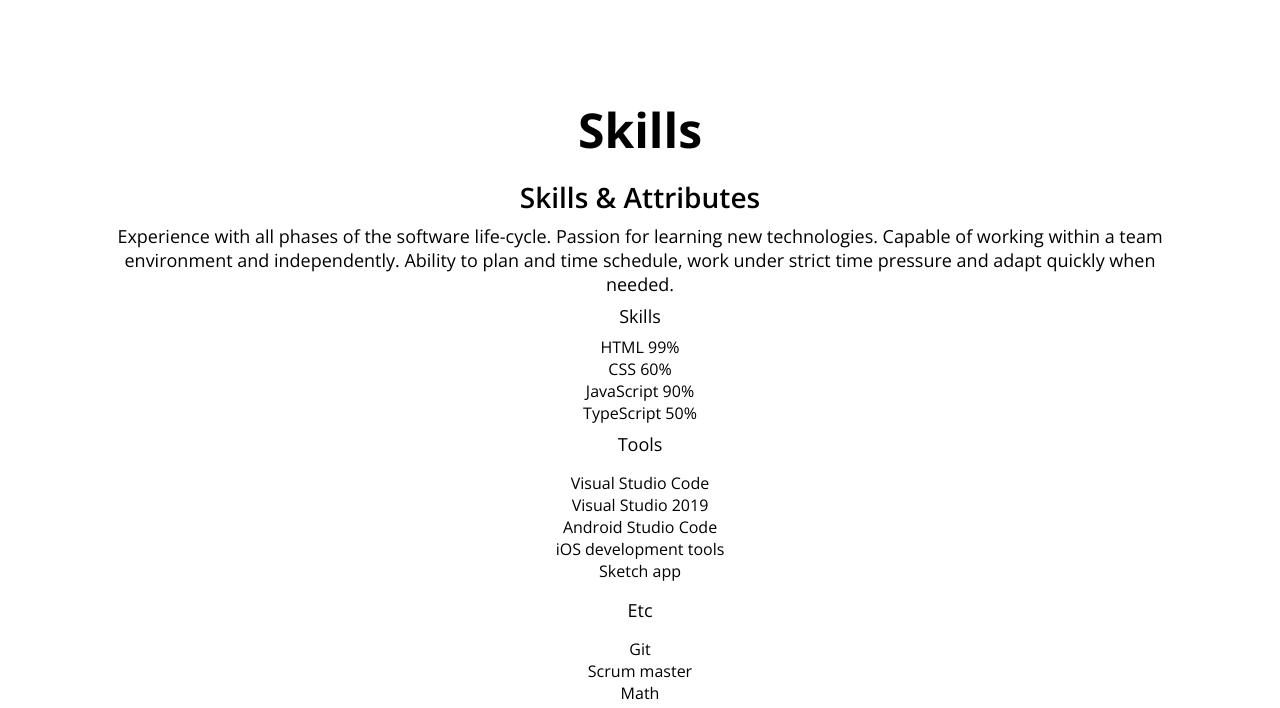
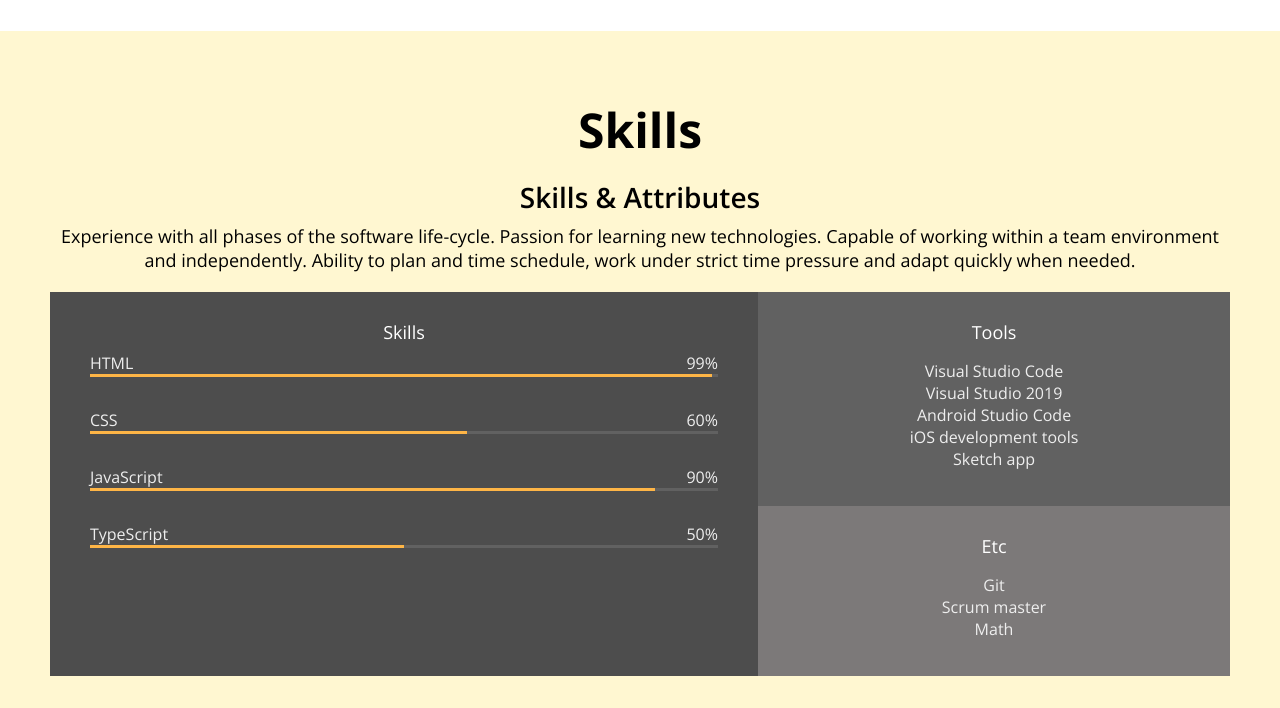
Before and after one commit to bukzi/portfolio, a plain HTML site: page index.html in a window 1280 px wide. Shown: the part 1492-2200 px from the top of the page. Drawn offline with nearby package versions, Linux system fonts and the light colour scheme.

Commit message:
CSS: Skills

```diff
--- a/index.html
+++ b/index.html
@@ -55,7 +55,7 @@
       <button class="home__contact">CONTACT ME</button>
     </section>
     <!-- About -->
-    <section id="about" class="section">
+    <section id="about" class="section section__container">
       <h1>About me</h1>
       <p>
         Lorem ipsum dolor sit amet, consectetur adipisicing elit. Possimus eius
@@ -118,16 +118,17 @@
     </section>
     <!-- Skills -->
     <section id="skills" class="section">
+      <div class="section__container">
         <h1>Skills</h1>
         <h2>Skills & Attributes</h2>
         <p>
           Experience with all phases of the software life-cycle. Passion for
-        learning new technologies. Capable of working within a team environment
-        and independently. Ability to plan and time schedule, work under strict
-        time pressure and adapt quickly when needed.
+          learning new technologies. Capable of working within a team
+          environment and independently. Ability to plan and time schedule, work
+          under strict time pressure and adapt quickly when needed.
         </p>
         <div class="skillset">
-        <div class="skillset_left">
+          <div class="skillset__left">
             <h3 class="skillset__title">Skills</h3>
             <div class="skill">
               <div class="skill__description">
@@ -135,7 +136,7 @@
                 <span>99%</span>
               </div>
               <div class="skill__bar">
-              <div class="skill__value"></div>
+                <div class="skill__value" style="width: 99%;"></div>
               </div>
             </div>
             <div class="skill">
@@ -144,7 +145,7 @@
                 <span>60%</span>
               </div>
               <div class="skill__bar">
-              <div class="skill__value"></div>
+                <div class="skill__value" style="width: 60%;"></div>
               </div>
             </div>
             <div class="skill">
@@ -153,7 +154,7 @@
                 <span>90%</span>
               </div>
               <div class="skill__bar">
-              <div class="skill__value"></div>
+                <div class="skill__value" style="width: 90%;"></div>
               </div>
             </div>
             <div class="skill">
@@ -162,7 +163,7 @@
                 <span>50%</span>
               </div>
               <div class="skill__bar">
-              <div class="skill__value"></div>
+                <div class="skill__value" style="width: 50%;"></div>
               </div>
             </div>
           </div>
@@ -184,6 +185,7 @@
                 <li><span>Scrum master</span></li>
                 <li><span>Math</span></li>
               </ul>
+            </div>
           </div>
         </div>
       </div>
--- a/style.css
+++ b/style.css
@@ -152,6 +152,11 @@
 .section {
   padding: 50px;
   text-align: center;
+
+  margin: auto;
+}
+
+.section__container {
   /* 보통 1000~1200이 desktop에서 보기 좋음 */
   max-width: 1200px;
   margin: auto;
@@ -215,3 +220,58 @@
 .job__period {
   font-size: var(--font-micro);
 }
+
+/* Skills */
+#skills {
+  background-color: var(--color-yellow);
+}
+
+.skill {
+  margin-bottom: 32px;
+}
+
+.skillset {
+  display: flex;
+  background-color: var(--color-light-grey);
+  color: var(--color-light-white);
+  margin: 20px 0;
+}
+
+.skillset__title {
+  color: var(--color-white);
+}
+
+.skillset__left {
+  flex-basis: 60%;
+  background-color: var(--color-dark-grey);
+  padding: 20px 40px;
+}
+
+.skillset__right {
+  flex-basis: 40%;
+}
+
+.tools {
+  background-color: var(--color-grey);
+}
+
+.tools,
+.etc {
+  padding: 20px;
+}
+
+.skill__description {
+  display: flex;
+  justify-content: space-between;
+}
+
+.skill__bar {
+  width: 100%;
+  height: 3px;
+  background-color: var(--color-grey);
+}
+
+.skill__value {
+  height: 3px;
+  background-color: var(--color-orange);
+}
```
Lines whose indentation alone changed are shown as unchanged.
